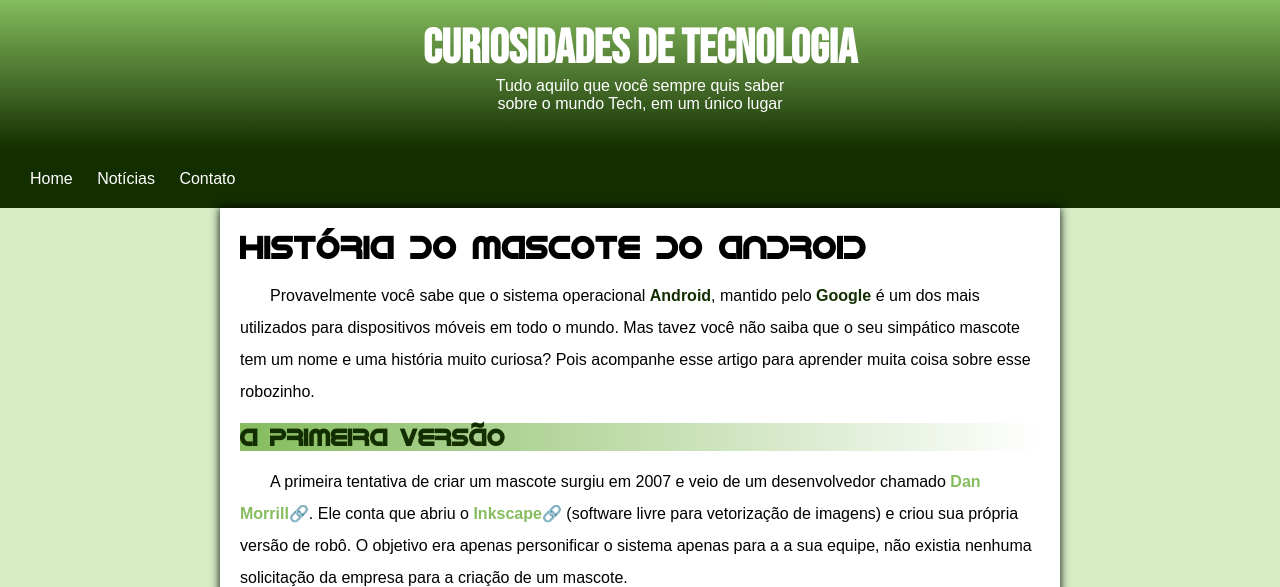
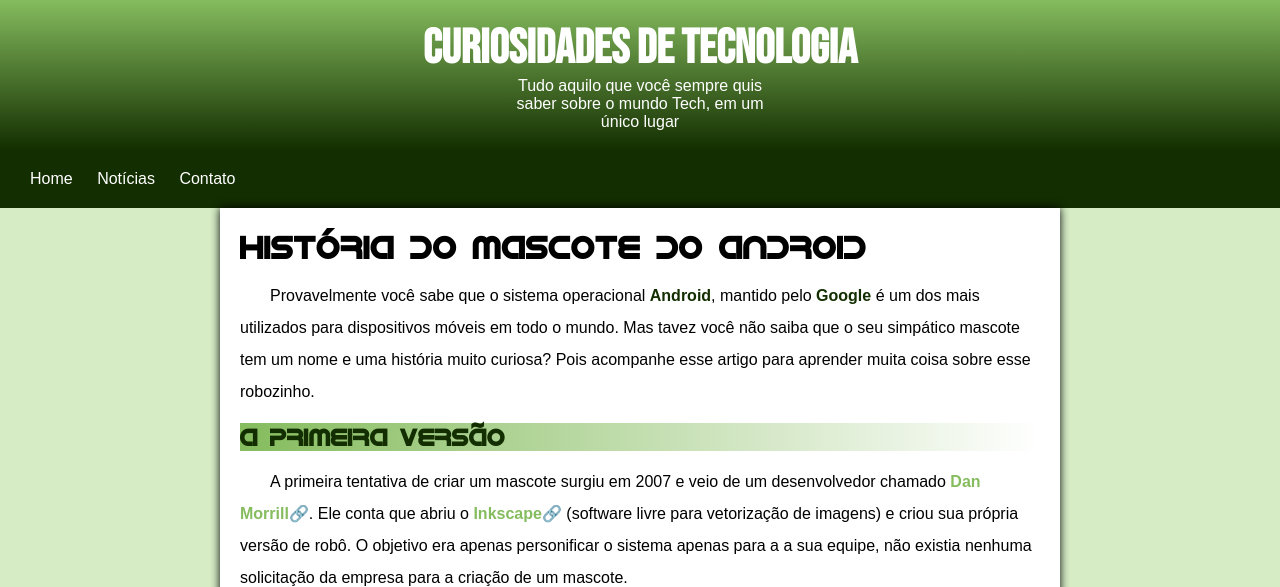
Before and after one commit to WeslleyNsou/ProjetoAndroid, a plain HTML site: page index.html in a window 1280 px wide. Shown: the top 587 px of the page. Drawn offline with Linux system fonts and the light colour scheme.

Commit message:
Update style.css

```diff
--- a/style.css
+++ b/style.css
@@ -50,8 +50,8 @@ header>h1{
 }
 header>p{
     font-family: var(--fonte-padrão);
-    max-width: 300px;
-    padding-bottom: 50px;
+    max-width: 280px;
+    padding-bottom: 100px;
     margin: auto;
 }
 
```
